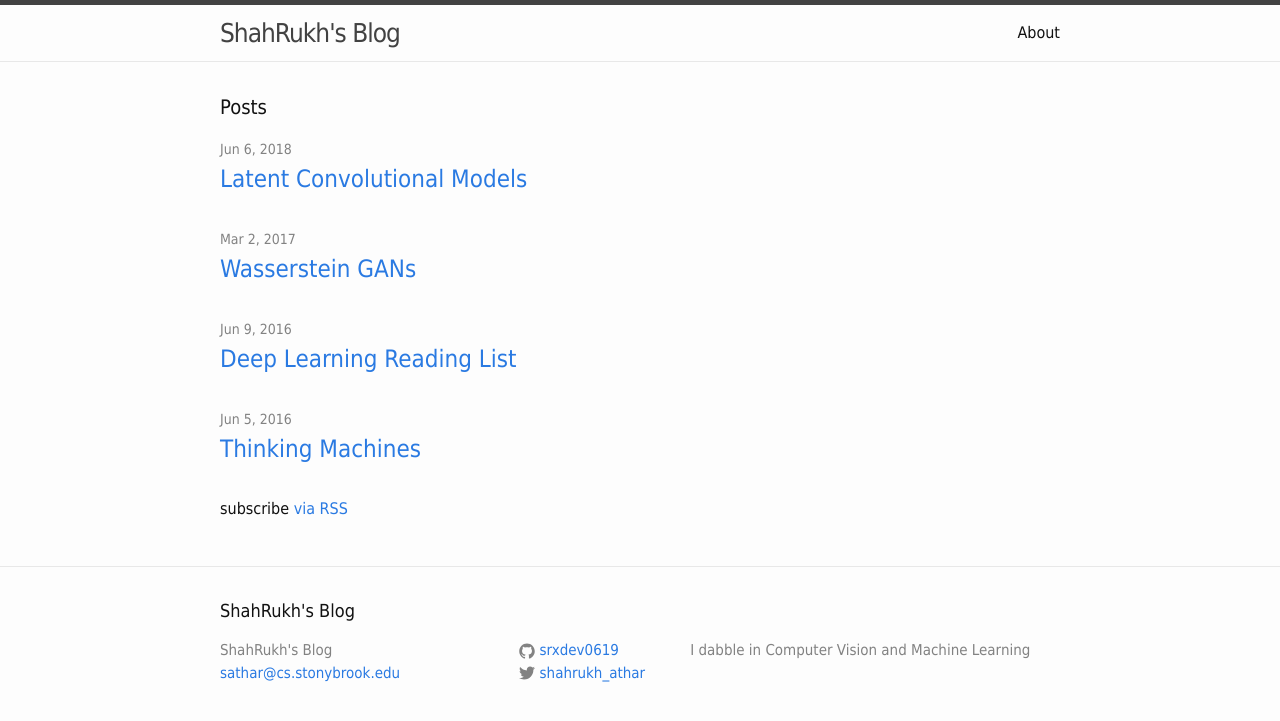
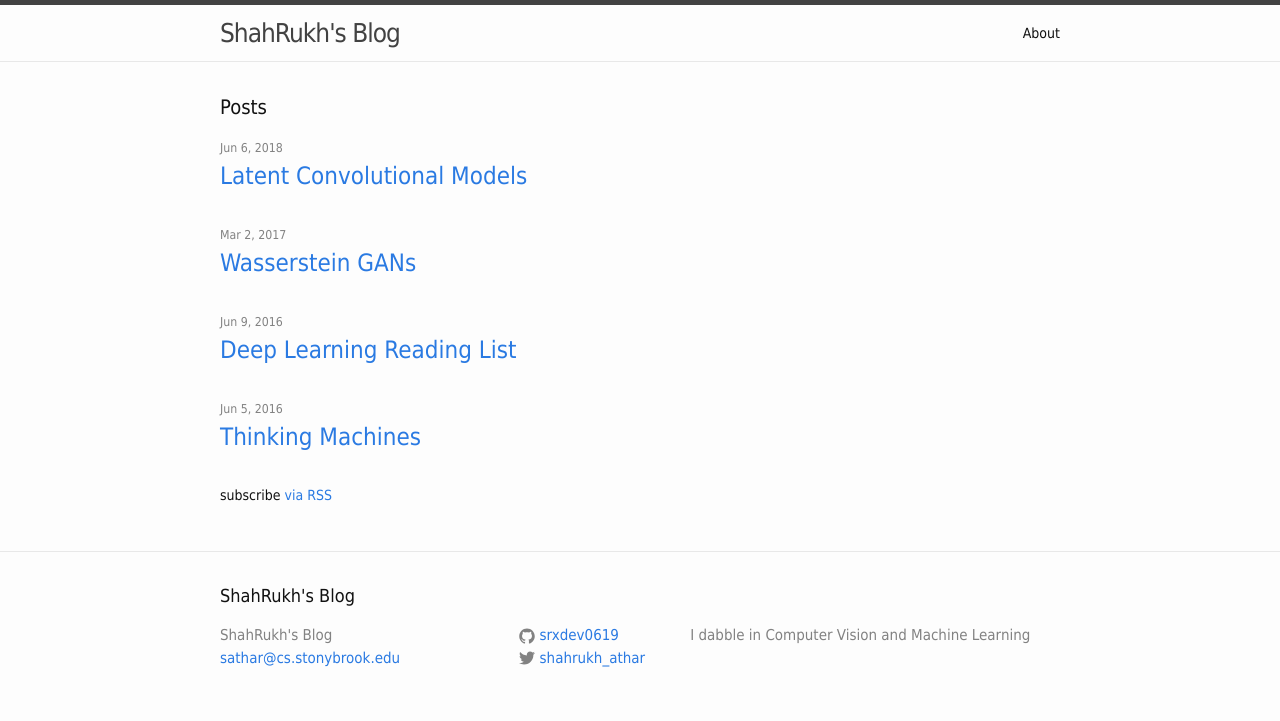
Before and after one commit to shahrukhathar/shahrukhathar.github.io, a Jekyll site: the page built from index.html, in a window 1280 px wide. Shown: the top 721 px of the page. Built offline with Jekyll 4.4.1, drawn with Linux system fonts in a browser that asks for light colours; nearby versions of some CDN libraries; library files that are not in the unit come from our copies.

Commit message:
Updated Page

```diff
--- a/_sass/_base.scss
+++ b/_sass/_base.scss
@@ -216,7 +216,7 @@ pre {
     border-radius: 10px;
     display: inline-block;
     height: 20px;
-    font-size: 14px;
+    font-size: 13px;
     }
 
 .btn:hover {
--- a/css/main.scss
+++ b/css/main.scss
@@ -7,7 +7,7 @@
 
 // Our variables
 $base-font-family: "Tahoma", Helvetica, Arial, sans-serif;
-$base-font-size:   16px;
+$base-font-size:   14px;
 $base-font-weight: 400;
 $small-font-size:  $base-font-size * 0.875;
 $base-line-height: 1.5;
```
